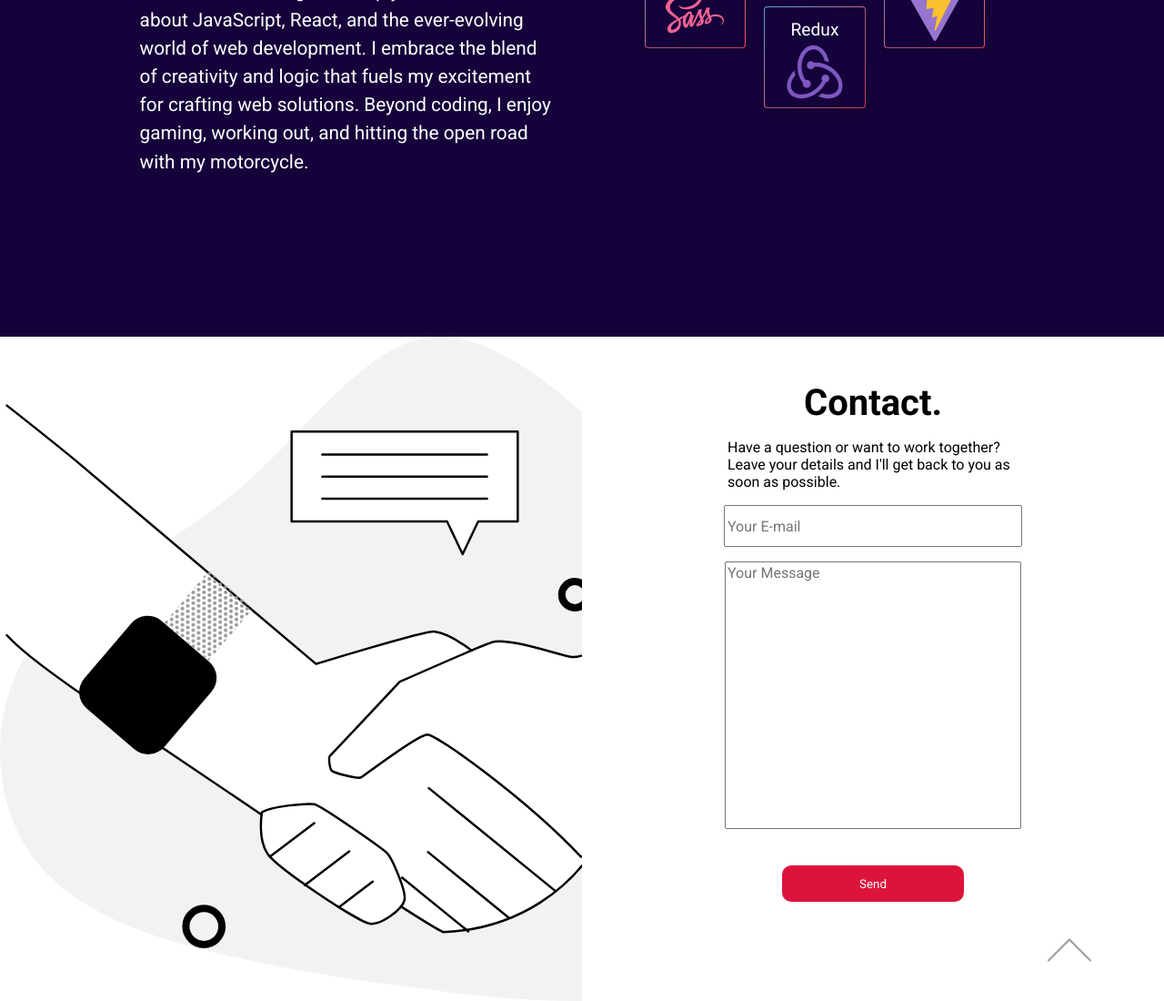
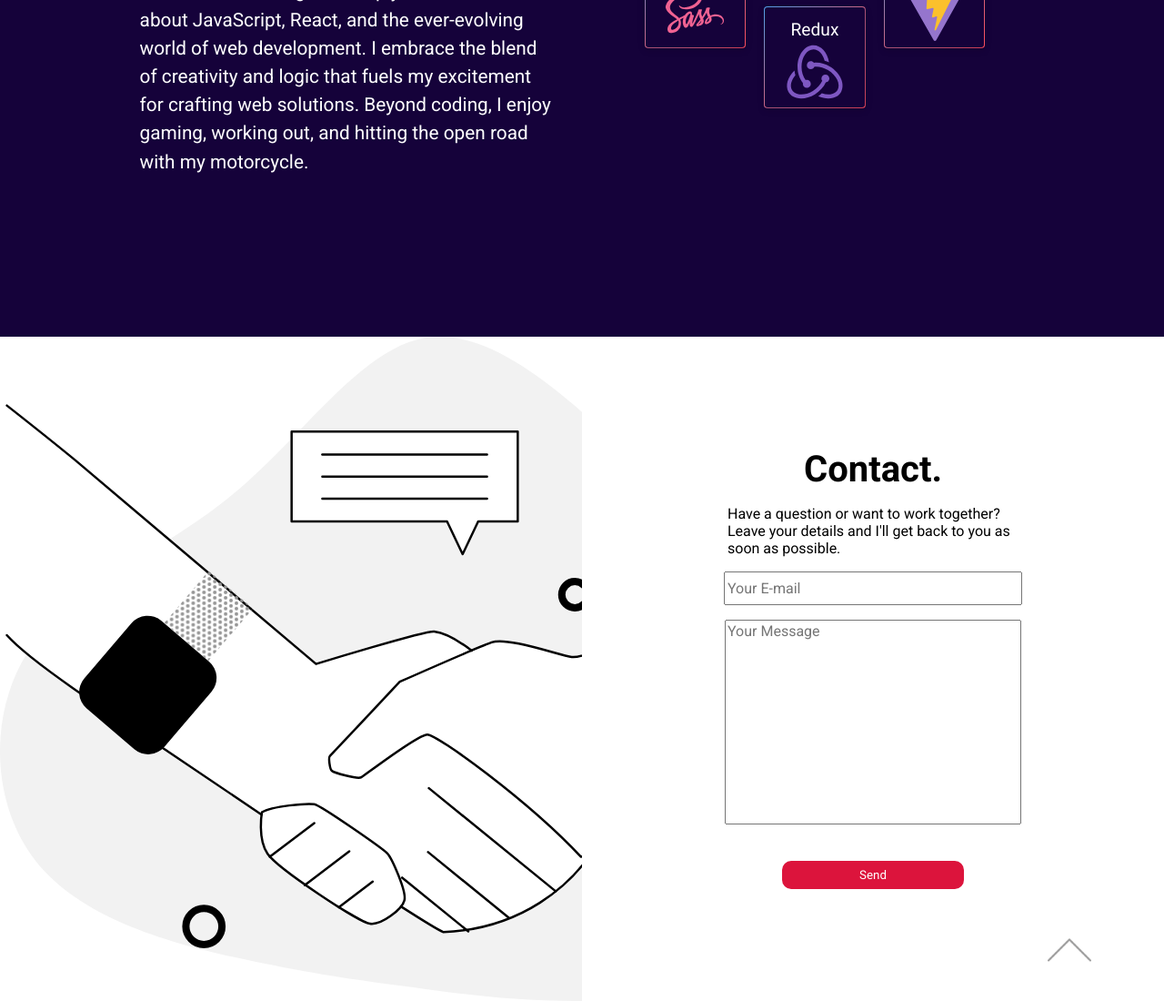
Before and after one commit to vergarapog/myPortofolio, a React (Create React App) app: page / in a window 1280 px wide. Shown: the part 4273-5373 px from the top of the page at 91% size. Built offline with nearby package versions, Linux system fonts and the light colour scheme.

Commit message:
fix: contact form centering

```diff
--- a/src/components/contact/contact.scss
+++ b/src/components/contact/contact.scss
@@ -35,7 +35,10 @@
 
     form {
       width: 70%;
-      height: 70%;
+      height: 50%;
+      @include mobile {
+        height: 90%;
+      }
       display: flex;
       flex-direction: column;
       // justify-content: space-around;
```
